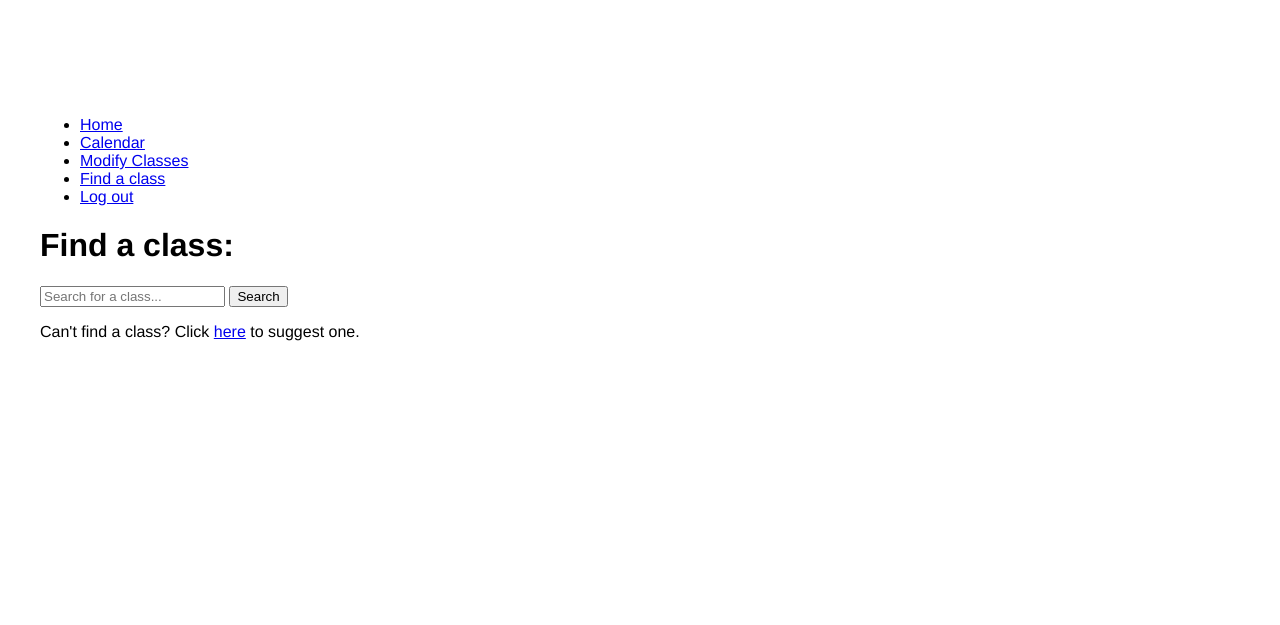
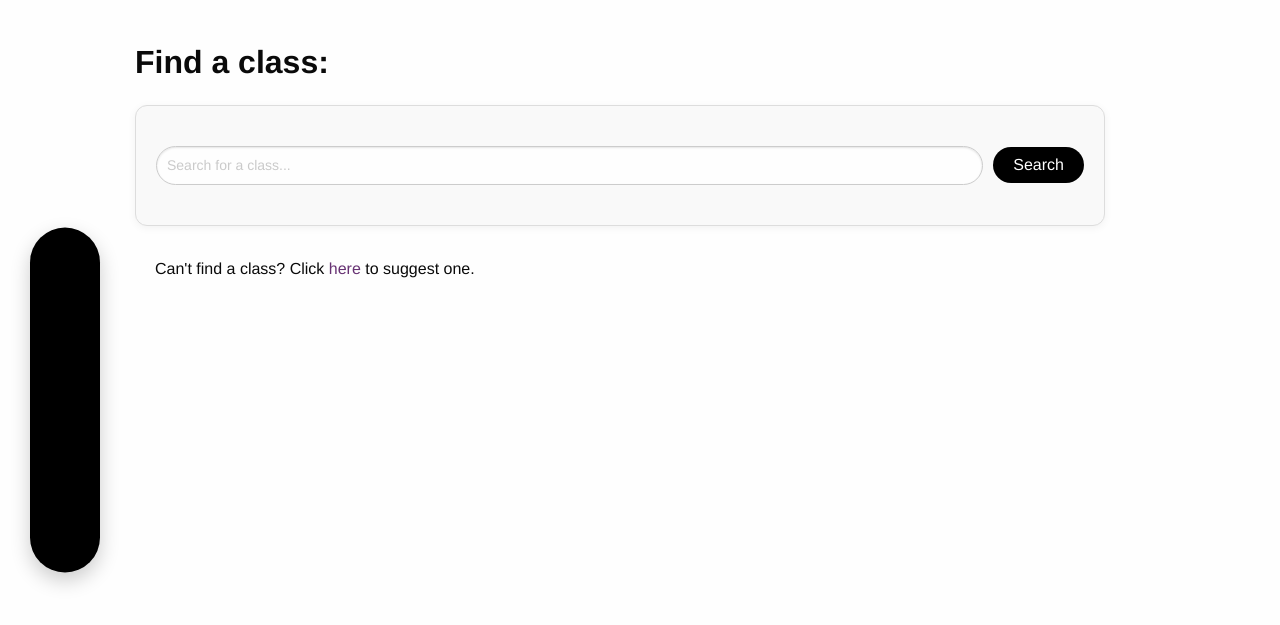
Before and after one commit to nk-nyc/p05-hojpoj-stuypedia, a Flask app: template app/templates/findclass.html in a window 1280 px wide. Shown: the top 625 px of the page. Run offline with Flask 3, Linux system fonts and the light colour scheme; the template is opened without the code that fills it, so the values that code supplies are empty; some libraries are stand-ins or nearby versions.

Commit message:
finding a class formatting

```diff
--- a/app/static/css/findclass.css
+++ b/app/static/css/findclass.css
@@ -1,19 +1,158 @@
-#navbar {
-  display: inline;
-  list-style-type: none;
+.nav-bar {
+  position: fixed;
+  left: 30px;
+  top: 50%;
+  transform: translateY(-50%);
+  width: 70px;
+  border-radius: 50px;
+  box-shadow: 0 8px 20px rgba(0,0,0,0.2);
+  border: none;
+  background: black;
+  z-index: 9999;
 }
 
-ul li {
-  float: left;
-  padding: 10px;
-  background-color: black;
+.nav-bar-left {
+  width: 100%;
+}
+
+.nav-bar .menu {
+  display: flex;
+  flex-direction: column;
+  align-items: center;
+  gap: 40px;
+  margin: 0;
+  padding: 20px 0;
+  background: transparent;
+}
+
+.nav-bar .menu li {
+  width: 100%;
+  text-align: center;
+  list-style: none;
+  background: transparent;
+  position: relative;
+}
+
+.nav-bar .menu li a {
+  display: flex;
+  flex-direction: column;
+  align-items: center;
+  justify-content: center;
+  padding: 12px 0;
+  font-size: 0;
+  color: white;
+  text-decoration: none;
+  position: relative;
+}
+
+.nav-bar .menu li a i {
+  font-size: 24px;
+  margin-bottom: 5px;
   color: white;
 }
 
-ul li a {
+.nav-bar .menu li a:hover::after {
+  content: attr(title);
+  position: absolute;
+  left: 75px;
+  top: 50%;
+  transform: translateY(-50%);
+  background: rgba(0,0,0,0.8);
   color: white;
+  padding: 5px 10px;
+  border-radius: 5px;
+  font-size: 12px;
+  white-space: nowrap;
 }
 
-ul li a:hover {
-  background-color: blue;
+.grid-container {
+  max-width: 1000px;
+  margin-left: 120px;
 }
+
+body {
+  font-family: 'Helvetica Neue', Helvetica, Arial, sans-serif;
+  font-size: 16px;
+  padding-top: 40px;
+}
+
+h1 {
+  font-size: 32px;
+  font-weight: bold;
+}
+
+.search-box {
+  border: 1px solid #ddd;
+  border-radius: 12px;
+  padding: 20px;
+  background: #f9f9f9;
+  margin: 20px 0;
+  box-shadow: 0 2px 8px rgba(0,0,0,0.05);
+}
+
+.search-wrapper {
+  display: flex;
+  gap: 10px;
+  align-items: center;
+}
+
+input[name="search"] {
+  flex: 1;
+  padding: 10px;
+  border: 1px solid #ccc;
+  border-radius: 25px;
+  font-size: 14px;
+  margin: 20px 0;
+}
+
+button[type="submit"] {
+  background: black;
+  color: white;
+  padding: 10px 20px;
+  border: none;
+  border-radius: 25px;
+  cursor: pointer;
+}
+
+button[type="submit"]:hover {
+  background: #333;
+}
+
+table {
+  width: 100%;
+  border-collapse: collapse;
+  margin-top: 20px;
+}
+
+th, td {
+  padding: 10px;
+  text-align: left;
+  border-bottom: 1px solid #ddd;
+}
+
+td button {
+  background: black;
+  color: white;
+  padding: 5px 15px;
+  border: none;
+  border-radius: 15px;
+  cursor: pointer;
+}
+
+td button:hover {
+  background: #333;
+}
+
+a {
+  color: #673273;
+  text-decoration: none;
+}
+
+a:hover {
+  text-decoration: underline;
+}
+
+.suggest-link {
+  margin-top: 30px;
+  margin-left: 20px;
+}
--- a/app/templates/findclass.html
+++ b/app/templates/findclass.html
@@ -2,35 +2,60 @@
 <html lang="en">
 <head>
     <title>Stuypedia</title>
-        <link href="../static/css/home.css" rel="stylesheet"/>
+    <!-- Foundation CSS -->
+    <link rel="stylesheet" href="https://cdn.jsdelivr.net/npm/foundation-sites@6.8.1/dist/css/foundation.min.css">
+    <!-- Foundation Icons -->
+    <link rel="stylesheet" href="https://cdnjs.cloudflare.com/ajax/libs/foundicons/3.0.0/foundation-icons.min.css">
+    <!-- jQuery -->
+    <script src="https://cdnjs.cloudflare.com/ajax/libs/jquery/3.6.0/jquery.min.js"></script>
+    <!-- Foundation JS -->
+    <script src="https://cdn.jsdelivr.net/npm/foundation-sites@6.8.1/dist/js/foundation.min.js"></script>
+    <!-- Your custom CSS -->
+    <link href="../static/css/findclass.css" rel="stylesheet"/>
 </head>
 <body>
-      <nav id="navbar">
-        <ul id="navbar">
-        <li> <a href='/home'> Home </a> </li>
-        <li> <a href='/calendar'> Calendar </a> </li>
-        <li> <a href='/modify'> Modify Classes </a> </li>
-        <li> <a href='/findclass'> Find a class </a> </li>
-        <li> <a href='/logout'> Log out </a> </li>
+
+<div class="nav-bar">
+  <div class="nav-bar-left">
+    <ul class="dropdown menu" data-dropdown-menu>
+      <li><a href='/home' title="Home"><i class="fi-home"></i> Home</a></li>
+      <li><a href='/calendar' title="Calendar"><i class="fi-calendar"></i> Calendar</a></li>
+      <li><a href='/modify' title="Modify Classes"><i class="fi-pencil"></i> Modify Classes</a></li>
+      <li><a href='/findclass' title="Find a Class"><i class="fi-magnifying-glass"></i> Find a Class</a></li>
+      <li><a href='/logout' title="Log out"><i class="fi-power"></i> Log out</a></li>
     </ul>
-      </nav>
+  </div>
+</div>
+
+<div class="grid-container">
+  <div class="grid-x grid-margin-x">
+    <div class="cell">
       <h1>Find a class:</h1>
+
+      <div class="search-box">
         <form method="POST">
+          <div class="search-wrapper">
             <input type="text" name="search" placeholder="Search for a class...">
-          <button type="submit" class="btn btn-primary w-100"> Search </button>
+            <button type="submit">Search</button>
+          </div>
         </form>
+      </div>
+
       {% if searched %}
         <table>
           {% for s in searched %}
             <tr>
-              <td><a href='/classpage/{{s[0]}}'> {{s[1]}} </a></td>
-              <td> <button type="button" class="btn btn-secondary" onclick="addClass({{s[0]}})"> Save class </button> </td>
+              <td><a href='/classpage/{{ s[0] }}'>{{ s[1] }}</a></td>
+              <td><button type="button" onclick="addClass({{ s[0] }})">Save class</button></td>
             </tr>
           {% endfor %}
         </table>
       {% endif %}
 
-          <p> Can't find a class? Click <a href='/addclass'>here</a> to suggest one. </p>
+      <p class="suggest-link">Can't find a class? Click <a href='/addclass'>here</a> to suggest one.</p>
+    </div>
+  </div>
+</div>
 
 <script src='../static/js/findclass.js'></script>
 </body>
```
Lines whose indentation alone changed are shown as unchanged.
